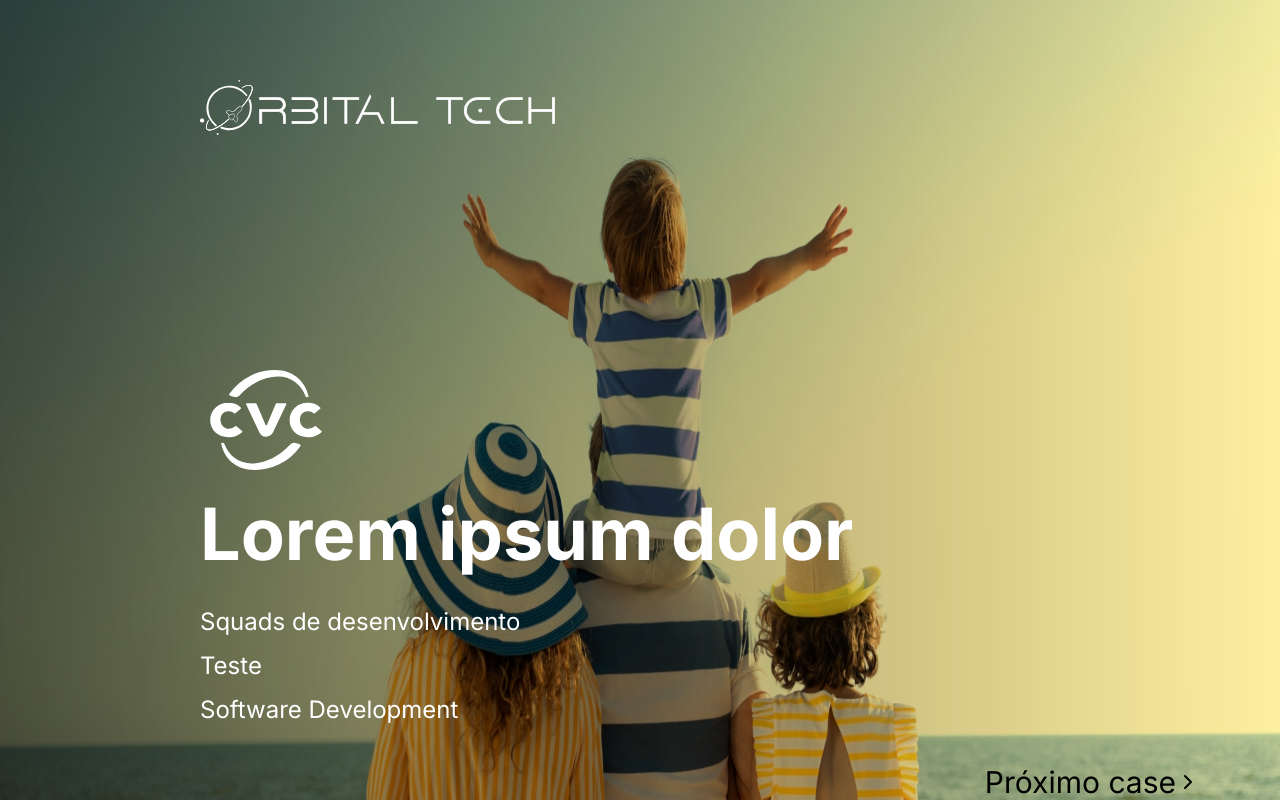
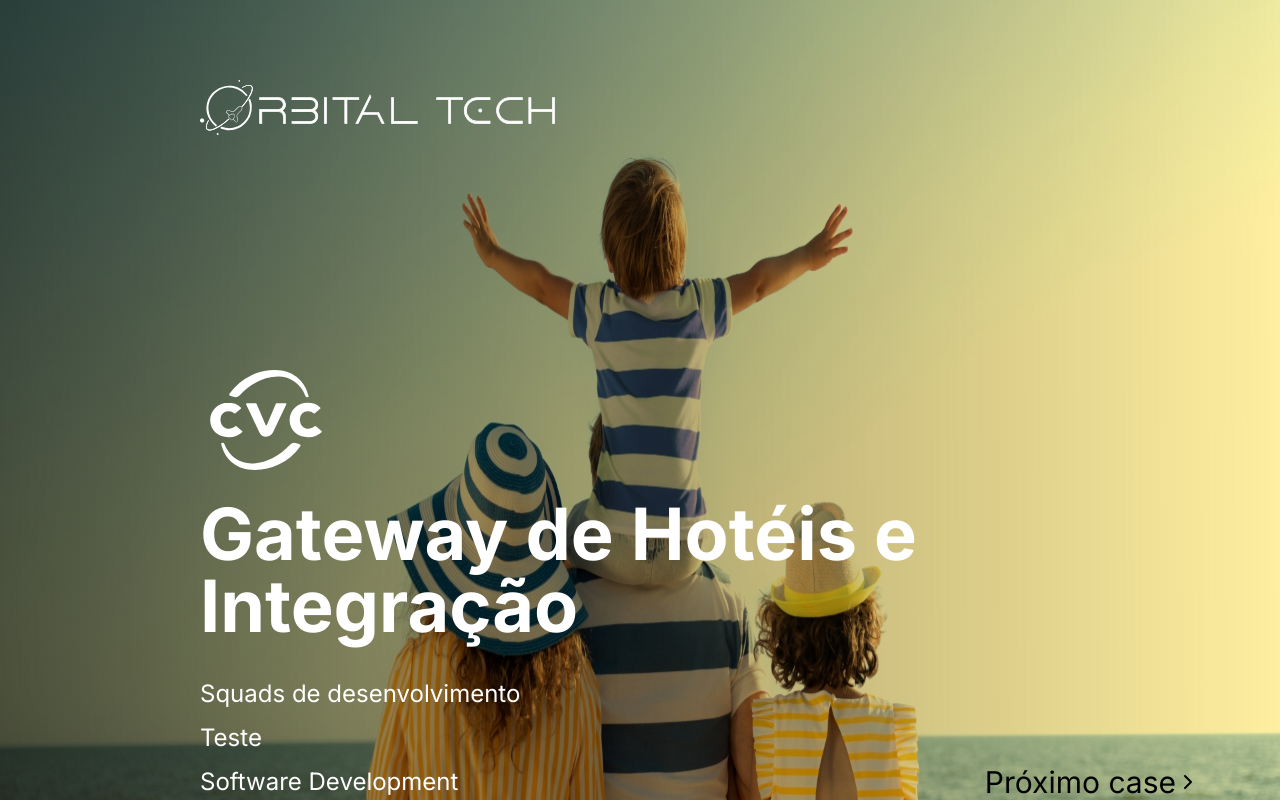
Before and after one commit to marcusdavanco/orbital-cases, a Next.js app: page /cases/cvc in a window 1280 px wide. Shown: the top 800 px of the page. Built offline with nearby package versions, Linux system fonts and the light colour scheme; what tailwindcss-animated would draw is missing.

Commit message:
chore: text updates

```diff
--- a/src/app/cases/crefaz/page.tsx
+++ b/src/app/cases/crefaz/page.tsx
@@ -9,7 +9,7 @@ export default function page() {
         logoUrl="/logo-crefaz.svg"
         content={["Squads de desenvolvimento", "Teste", "Web Development"," Software Development"]}
         imageUrl="/header-bg-2.jpg"
-        title="Lorem ipsum dolor"
+        title="Gateway de empréstimo"
         index={1}
       />
       <Section
--- a/src/app/cases/cvc/page.tsx
+++ b/src/app/cases/cvc/page.tsx
@@ -9,7 +9,7 @@ export default function page() {
         logoUrl="/logo-cvc.svg"
         content={["Squads de desenvolvimento", "Teste", "Software Development"]}
         imageUrl="/header-bg-3.jpg"
-        title="Lorem ipsum dolor"
+        title="Gateway de Hotéis e Integração"
         index={2}
       />
       <Section
--- a/src/app/cases/recalcule/page.tsx
+++ b/src/app/cases/recalcule/page.tsx
@@ -9,7 +9,7 @@ export default function page() {
         logoUrl="/logo-recalcule.svg"
         content={["Squads de desenvolvimento", "Teste", "Software Development"]}
         imageUrl="/header-bg-4.jpg"
-        title="Lorem ipsum dolor"
+        title="Integração com CRM e Instituições Financeiras"
         index={3}
       />
       <Section
```
